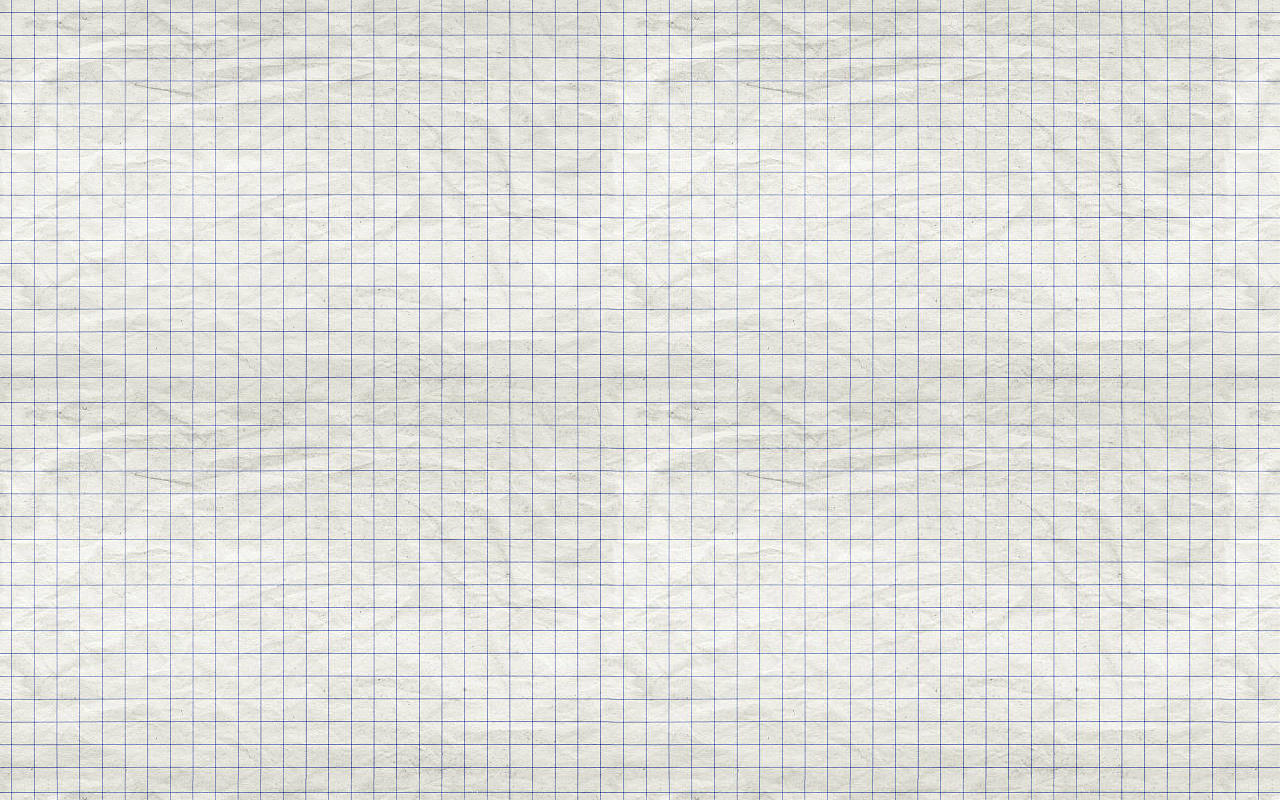
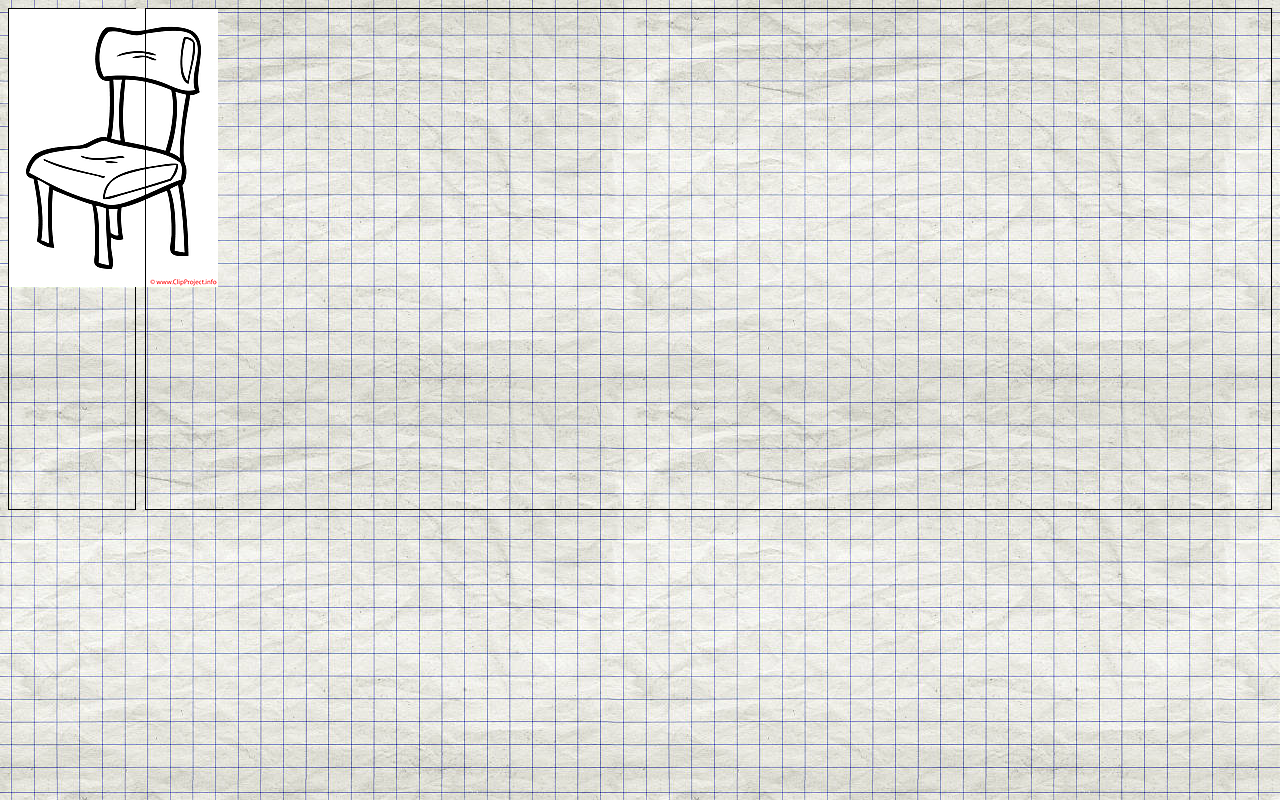
Before and after one commit to stillday/floor-plan, a plain HTML site: page index.html in a window 1280 px wide. Drawn offline with Linux system fonts and the light colour scheme.

Commit message:
start with coding of drap and drop

```diff
--- a/css/style.css
+++ b/css/style.css
@@ -2,10 +2,26 @@ body {
     background-image: url("../assets/503957228.jpg")
 }
 
+.menu {
+    border: 1px solid;
+    float: left;
+    width: 10%;
+    height: 500px;
+}
+
+.working-space {
+    border: 1px solid;
+    float: right;
+    width: 89%;
+    height: 500px;
+}
+
+
+/*
 .chair {
     background-image: url("../assets/545151513.png")
 }
 
 .table {
     background-image: url("../assets/Tisch-201020506976.jpg")
-}
+} */
--- a/index.html
+++ b/index.html
@@ -11,7 +11,7 @@
             </div>
             <div class="content">
                 <div class="menu">
-                    <div class="chair"></div>
+                    <div class="chair"><img  src="assets/545151513.png" draggable="true"> </div>
                     <div class="table"></div>
                 </div>
                 <div class="working-space">
--- /dev/null
+++ b/js/drap-and-drop.js
@@ -0,0 +1,3 @@
+function allowDrop(ev) {
+    ev.preventDefault();
+}
```
